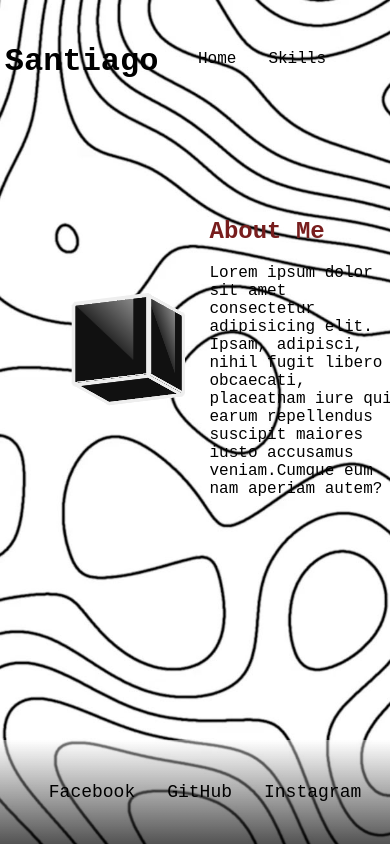
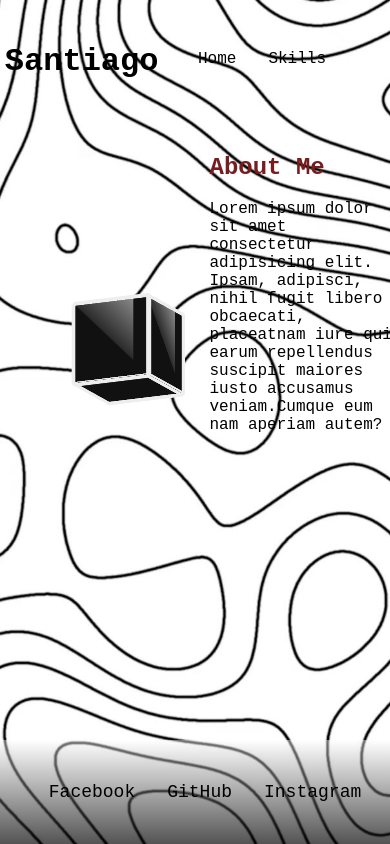
Before and after one commit to JaramilloT/PortafolioReact, a React (Vite) app: page / in a window 390 px wide. Built offline with nearby package versions, Linux system fonts and the light colour scheme.

Commit message:
modifique el aboutMe

```diff
--- a/src/Components/Pages/Home/Home.css
+++ b/src/Components/Pages/Home/Home.css
@@ -149,11 +149,11 @@ p{
         width: 50%; /* Asegura que el contenido no se salga */
         margin-left: 13.5rem;
         text-align: start;
-        margin-top: -7rem;
+        margin-top: -13rem;
     }
 
     .containerCube {
-        height: 13rem; /* Reduce el tamaño en pantallas pequeñas */
+        height: 15rem; /* Reduce el tamaño en pantallas pequeñas */
         width: 20rem;
     }
 }
```
